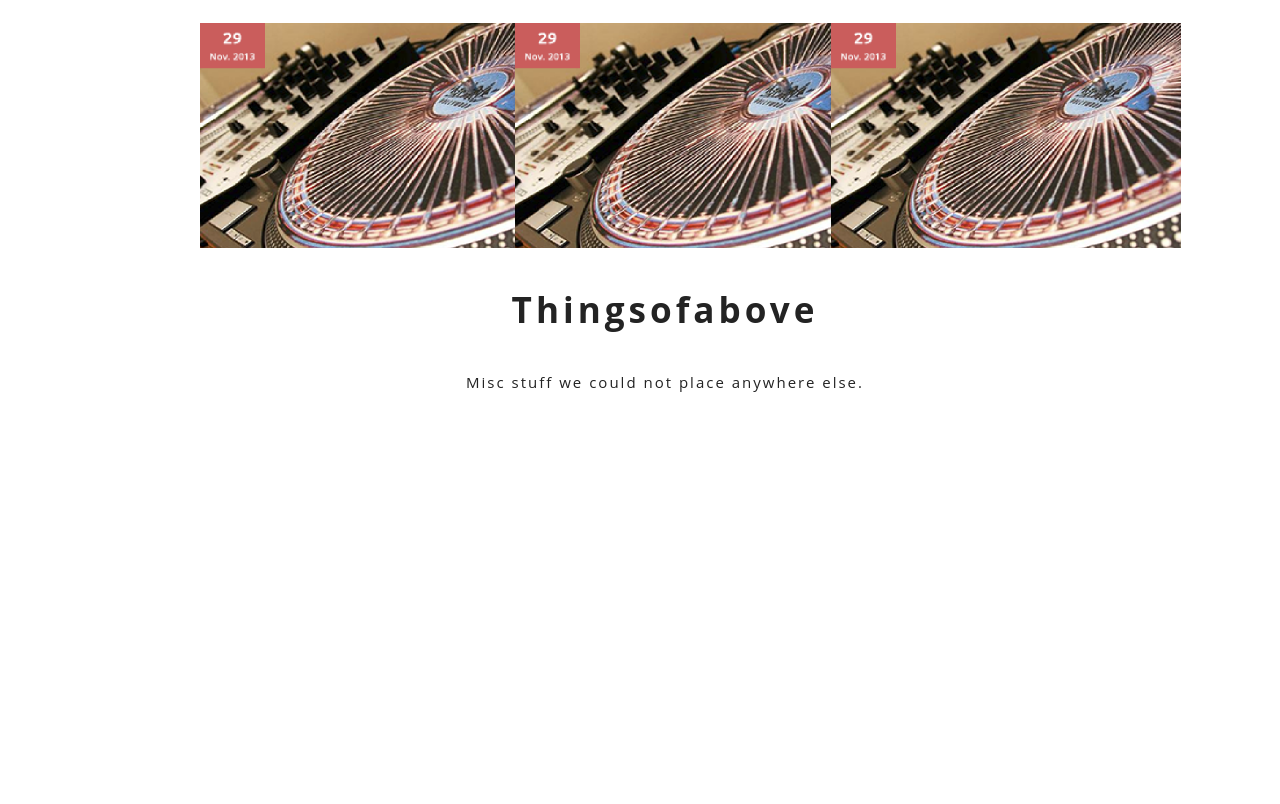
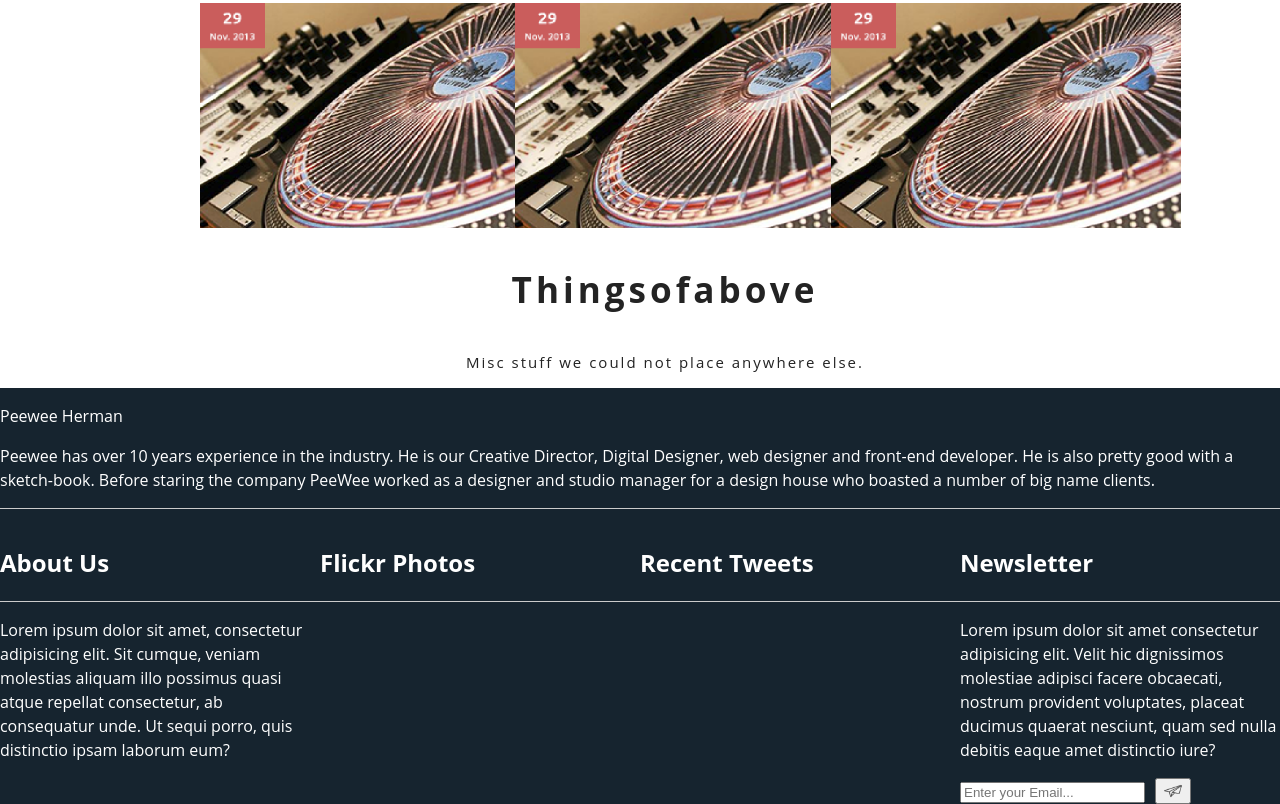
Before and after one commit to trevor-tanlines/project1, a website built with webpack: page metrolicsAssignment/index.html in a window 1280 px wide. Shown: the part 2680-3484 px from the top of the page. Before the commit the page ends 3088 px from the top, so only its background shows below. Built offline with nearby package versions, Linux system fonts and the light colour scheme.

Commit message:
trying to commit

```diff
--- a/metrolicsAssignment/css/style.css
+++ b/metrolicsAssignment/css/style.css
@@ -512,3 +512,58 @@ body {
   columns: 3;
   padding-top: 25px;
 }
+
+.footer {
+  background-color: rgb(22, 36, 47);
+  color: white;
+  position: absolute;
+  left: 0;
+}
+
+*{
+  box-sizing: border-box;
+}
+
+.column {
+  float: left;
+}
+
+.columnOne {
+  width: 25%;
+float: left;
+}
+
+.columnTwo {
+  width: 25%;
+  float: left;
+}
+
+.columnThree {
+  width: 25%;
+float: left;}
+
+.columnFour {
+  width: 25%;
+float: left;
+}
+
+.row:after {
+  content: "";
+  display: table;
+  clear: both;
+}
+
+.container {
+  display: flex;
+  align-items: center;
+}
+
+button {
+  margin-left: 10px;
+
+}
+
+.img-size img {
+  height: 20px;
+  width: 20px;
+}
--- a/metrolicsAssignment/index.html
+++ b/metrolicsAssignment/index.html
@@ -154,6 +154,42 @@
 
   </main>
 
+<div class="footer">
+
+<p>Peewee Herman</p>
+<p>Peewee has over 10 years experience in the industry. He is our Creative Director, Digital Designer, web designer and front-end developer. He is also pretty good with a sketch-book. Before staring the company PeeWee worked as a designer and studio manager for a design house who boasted a number of big name clients.</p>
+<hr>
+
+<div class="row">
+  <div class="columnOne">
+      <h2>About Us</h2>
+      <hr>
+      <p>Lorem ipsum dolor sit amet, consectetur adipisicing elit. Sit cumque, veniam molestias aliquam illo possimus quasi atque repellat consectetur, ab consequatur unde. Ut sequi porro, quis distinctio ipsam laborum eum?</p>
+  </div>
+  <div class="columnTwo">
+      <h2>Flickr Photos</h2>
+      <hr>
+      <p></p>
+  </div>
+  <div class="columnThree">
+      <h2>Recent Tweets</h2>
+      <hr>
+      <p></p>
+  </div>
+  <div class="row">
+    <div class="columnFour">
+        <h2>Newsletter</h2>
+        <hr>
+        <p>Lorem ipsum dolor sit amet consectetur adipisicing elit. Velit hic dignissimos molestiae adipisci facere obcaecati, nostrum provident voluptates, placeat ducimus quaerat nesciunt, quam sed nulla debitis eaque amet distinctio iure?</p>
+        <div class="container">
+          <form>
+            <input type="text" name="email" placeholder="Enter your Email...">
+          </form>
+          <button class="img-size"><img src="/metrolicsAssignment/images/airplane-email.png" alt=""></button>
+        </div>
+        </div>
+
+</div>
 </body>
 
 </html>
```
Also changed, not shown: metrolicsAssignment/images/airplane-email.png (added).
